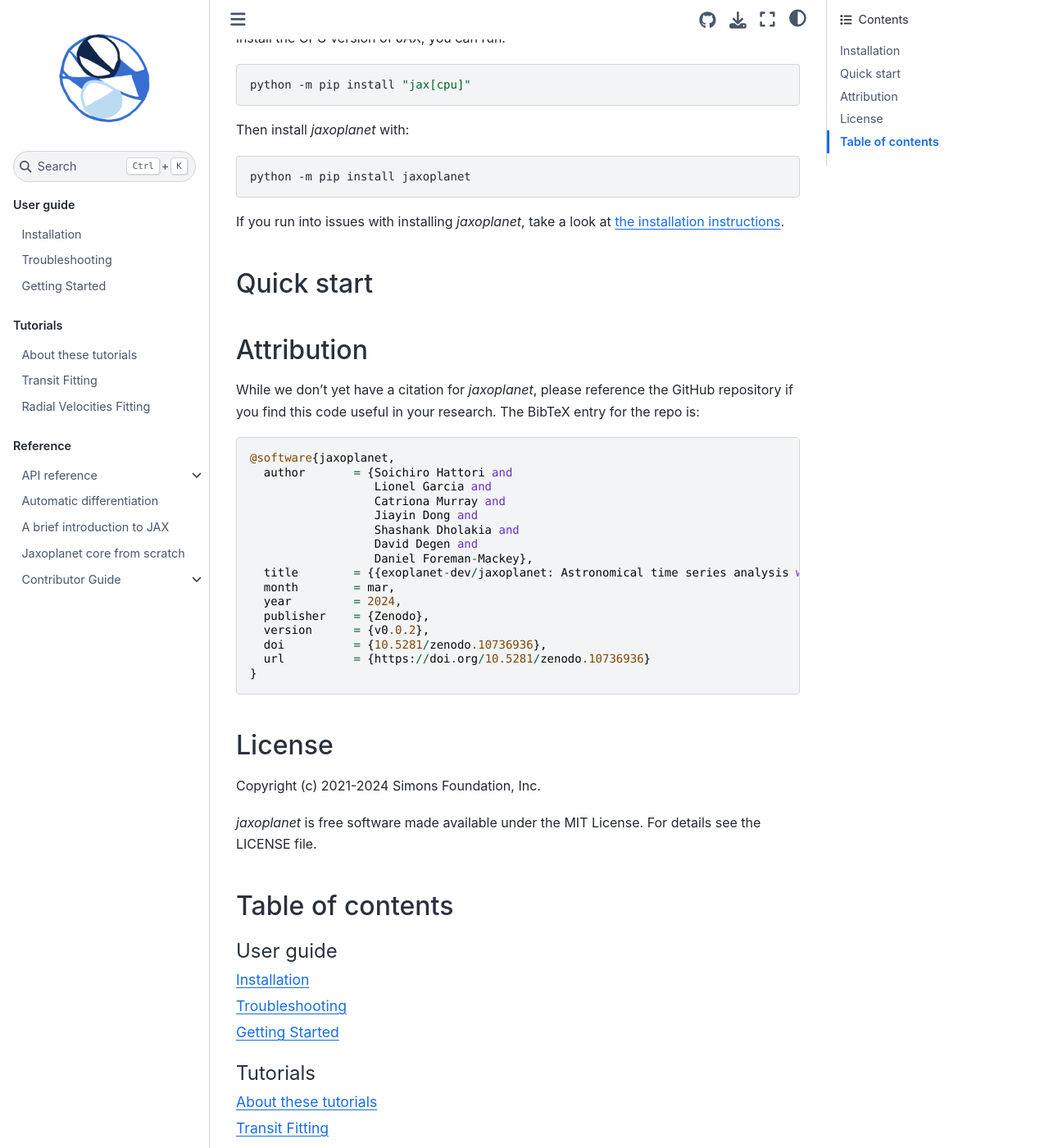
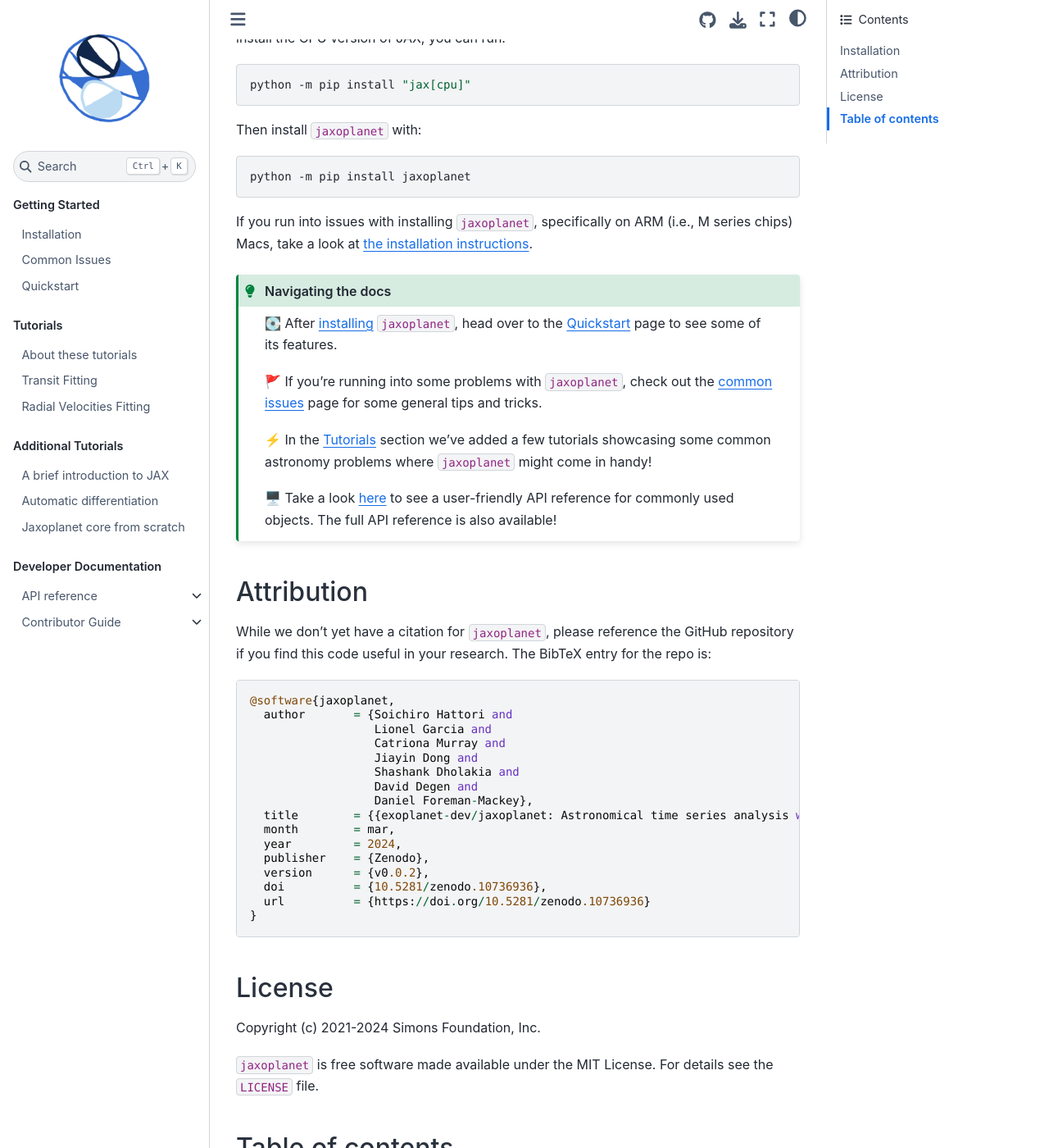
Before and after one commit to exoplanet-dev/jaxoplanet, a Sphinx documentation site: the page built from docs/index.md, in a window 1280 px wide and 1400 px high, scrolled down 562 px. Shown: the whole window at 82% size. Built offline with Sphinx 7.4.7 and the Sphinx Book theme 1.1.4, drawn with Linux system fonts in a browser that asks for light colours; pages that are not in the unit, such as notebooks, are missing from menus; the version number could not be read and is left out; some of the changed text lies outside the part shown.

Commit message:
Restructuring (and renaming files for) RTD (#200)
* updating gitignore file to ignore __pycache__ directories

* always ensure kite area is non-negative

* Update .gitignore

* fixing jpu bug

* adding light curve test

* use jnpu.outer function in light_curve function since it's now implemented

* adding light_curves to init file so that LimbDarkLightCurve can be called

* include README.md into index.md

* [pre-commit.ci] auto fixes from pre-commit.com hooks

for more information, see https://pre-commit.ci

* update README.md file and update license to include 2024

* [pre-commit.ci] auto fixes from pre-commit.com hooks

for more information, see https://pre-commit.ci

* fixing paths

* fixing another broken path and removing LICENSE file reference

* same as previous commit

* remove reference to installation.md in text for now

* update path in toctree

* ipython version backend update

* rename getting-started to quickstart

* rename troubleshooting to commonissues

* move ARM installation section from troubleshooting/common issues to install

* draft of new rtd structure

* update index to restructure

* fix toctree

* fix links in README

* using references to link pages and fixing dev doc toctree max depth

* typo

* fixing myst ambiguous reference issues

---------

Co-authored-by: Dan Foreman-Mackey <dfm@dfm.io>
Co-authored-by: pre-commit-ci[bot] <66853113+pre-commit-ci[bot]@users.noreply.github.com>

````diff
--- a/README.md
+++ b/README.md
@@ -4,16 +4,16 @@ _Astronomical time series analysis with JAX_
 
 ---
 
-_jaxoplanet_ is a
+`jaxoplanet` is a
 [functional-programming](https://en.wikipedia.org/wiki/Functional_programming)-forward
 implementation of many features from the
 [exoplanet](https://docs.exoplanet.codes/en/latest/) and
 [starry](https://starry.readthedocs.io/en/latest/) packages built on top of
 [JAX](https://jax.readthedocs.io/en/latest/).
 
-*jaxoplanet* includes fast and robust implementations of many exoplanet-specific
+`jaxoplanet` includes fast and robust implementations of many exoplanet-specific
 operations, including solving Kepler's equation, and computing limb-darkened
-light curves. Since *jaxoplanet* is built on top of JAX it has first-class
+light curves. Since `jaxoplanet` is built on top of JAX it has first-class
 support for hardware acceleration using GPUs and TPUs, and it also integrates
 seamlessly with modeling tools like
 [NumPyro](https://numpyro.readthedocs.io/en/latest/), and
@@ -32,21 +32,31 @@ install the CPU version of JAX, you can run:
 python -m pip install "jax[cpu]"
 ```
 
-Then install _jaxoplanet_ with:
+Then install `jaxoplanet` with:
 
 ```bash
 python -m pip install jaxoplanet
 ```
 
-If you run into issues with installing *jaxoplanet*, take a look at [the
+If you run into issues with installing `jaxoplanet`, specifically on ARM (i.e., M series chips) Macs, take a look at [the
 installation instructions](https://jax.exoplanet.codes/en/latest/install).
 
-## Quick start
+```{admonition} Navigating the docs
+:class: tip
 
+💽 After [installing](doc:install) `jaxoplanet`, head over to the [Quickstart](quickstart) page to see some of its features.
+
+🚩 If you're running into some problems with `jaxoplanet`, check out the [common issues](doc:commonissues) page for some general tips and tricks.
+
+⚡ In the [Tutorials](tutorials) section we've added a few tutorials showcasing some common astronomy problems where `jaxoplanet` might come in handy!
+
+🖥️ Take a look [here](doc:api) to see a user-friendly API reference for commonly used objects. The full API reference is also available!
+
+```
 
 ## Attribution
 
-While we don't yet have a citation for *jaxoplanet*, please reference the GitHub
+While we don't yet have a citation for `jaxoplanet`, please reference the GitHub
 repository if you find this code useful in your research. The BibTeX entry for
 the repo is:
 
@@ -72,5 +82,5 @@ the repo is:
 ## License
 Copyright (c) 2021-2024 Simons Foundation, Inc.
 
-*jaxoplanet* is free software made available under the MIT License. For details
-see the LICENSE file.
+`jaxoplanet` is free software made available under the MIT License. For details
+see the `LICENSE` file.
--- a/docs/index.md
+++ b/docs/index.md
@@ -4,12 +4,12 @@
 ## Table of contents
 
 ```{toctree}
-:caption: User guide
+:caption: Getting Started
 :maxdepth: 1
 
 install
-troubleshooting
-tutorials/getting-started.ipynb
+commonissues
+tutorials/quickstart.ipynb
 ```
 
 ```{toctree}
@@ -22,13 +22,19 @@ tutorials/rv.ipynb
 ```
 
 ```{toctree}
-:caption: Reference
+:caption: Additional Tutorials
+:maxdepth: 1
+
+tutorials/introduction-to-jax.ipynb
+tutorials/autodiff.ipynb
+tutorials/core-from-scratch.ipynb
+```
+
+```{toctree}
+:caption: Developer Documentation
 :maxdepth: 1
 
 api
-tutorials/autodiff.ipynb
-tutorials/introduction-to-jax.ipynb
-tutorials/core-from-scratch.ipynb
 contributing
 
 ```
````
Also changed, not shown: docs/api.md (+2 -0 lines), docs/commonissues.md (added, +29 -0 lines), docs/install.md (+52 -1 lines), docs/troubleshooting.md (deleted, +0 -80 lines), docs/tutorials/about.ipynb, docs/tutorials/quickstart.ipynb, docs/tutorials/transit.ipynb.
